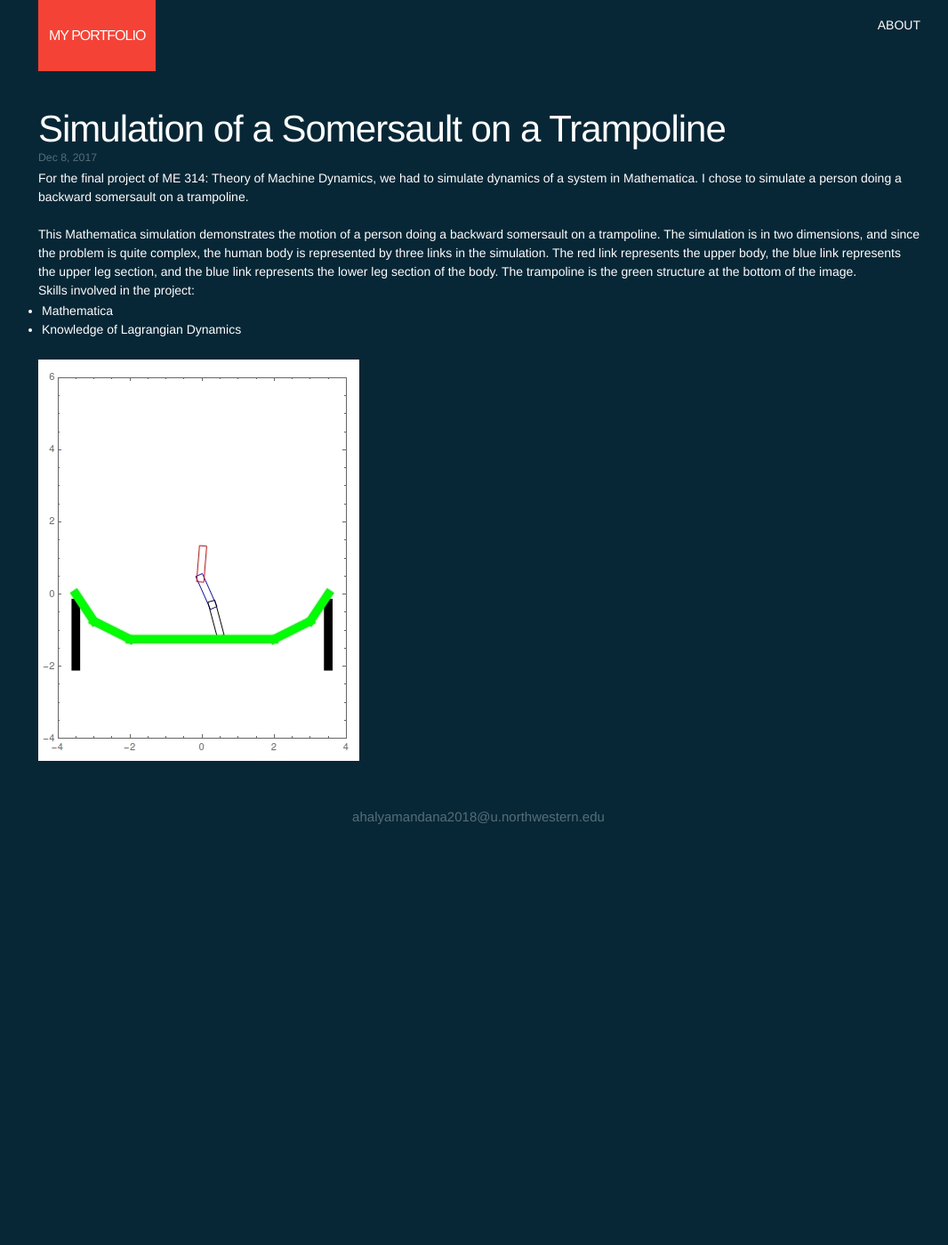
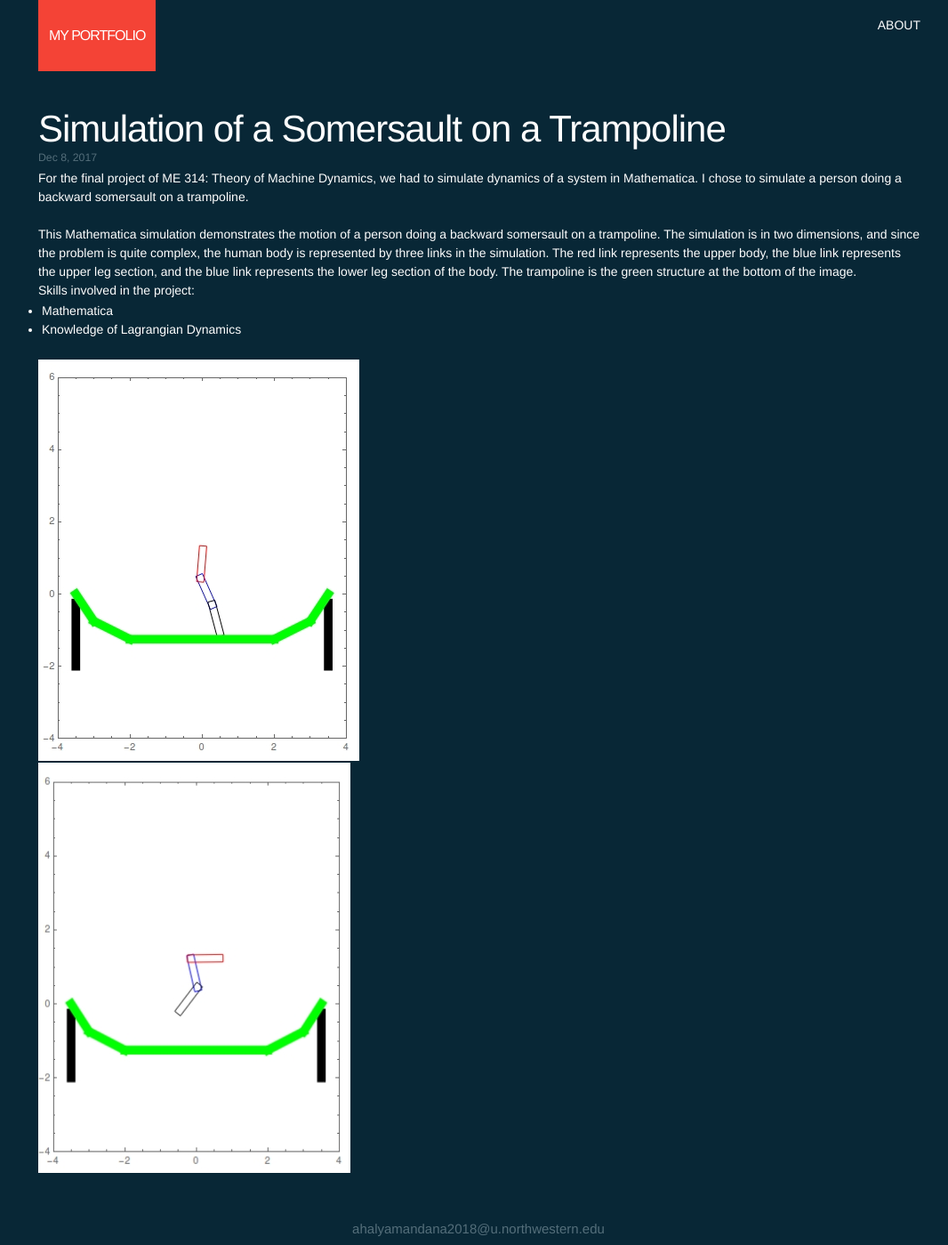
Before and after one commit to am2512/am2512.github.io, a Jekyll site: the page built from _posts/2017-12-08-project3 .markdown, in a window 1280 px wide. Shown: the whole page at 89% size, without its empty margins (101-1167 px from the left). Built offline with Jekyll 4.4.1, drawn with Linux system fonts in a browser that asks for light colours; before the commit the page ends 936 px from its top, so only the background shows below that.

Commit message:
Adding second image for Project 3

```diff
--- a/_posts/2017-12-08-project3 .markdown
+++ b/_posts/2017-12-08-project3 .markdown
@@ -24,3 +24,6 @@ Skills involved in the project:
     </ul>
 <br>
 ![image3](/assets/314.jpg){:class="img-responsive"}
+&nbsp;&nbsp;&nbsp;
+
+![image3](/assets/3142.jpg){:class="img-responsive"}
```
Also changed, not shown: assets/3142.jpg (added).
